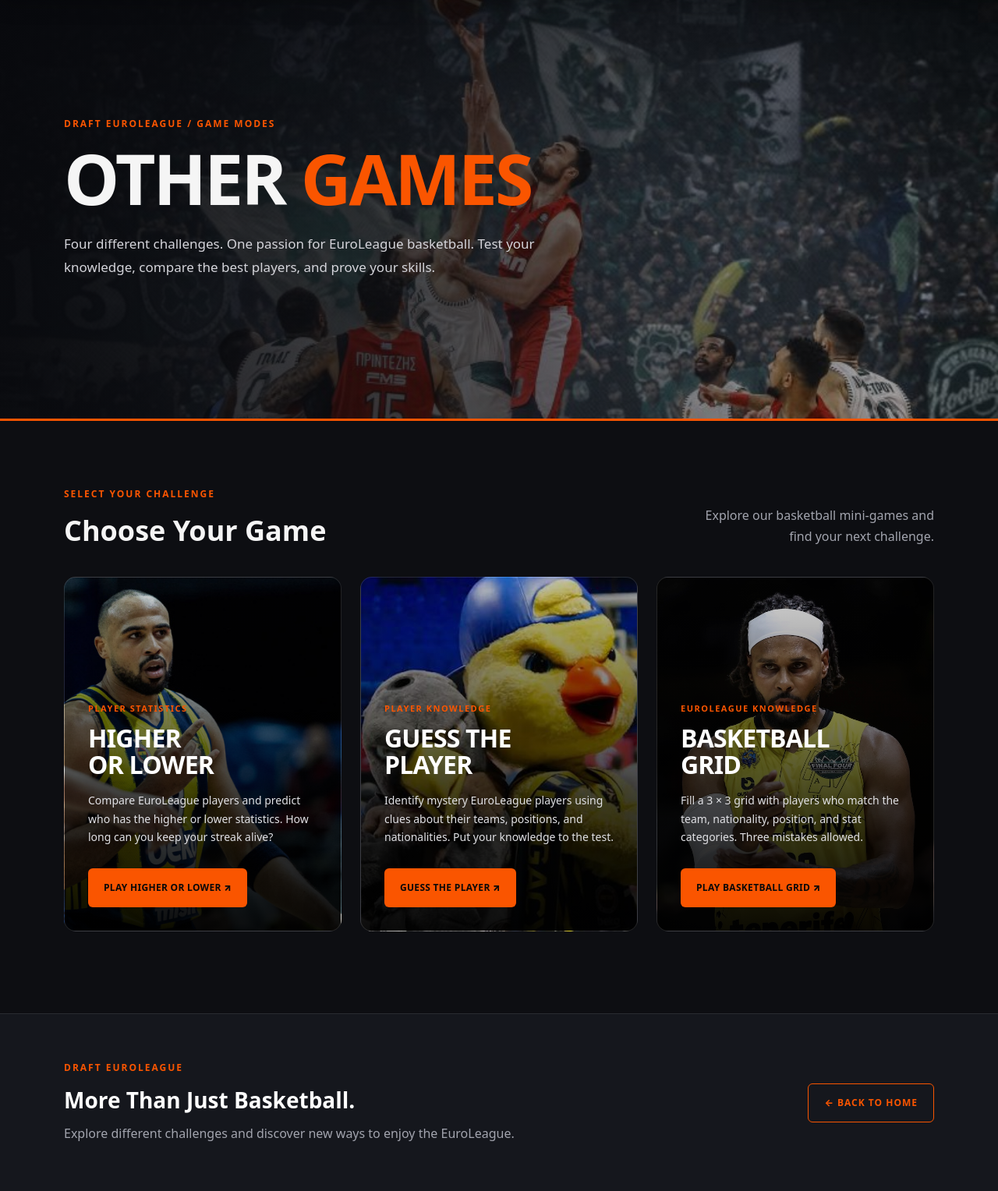
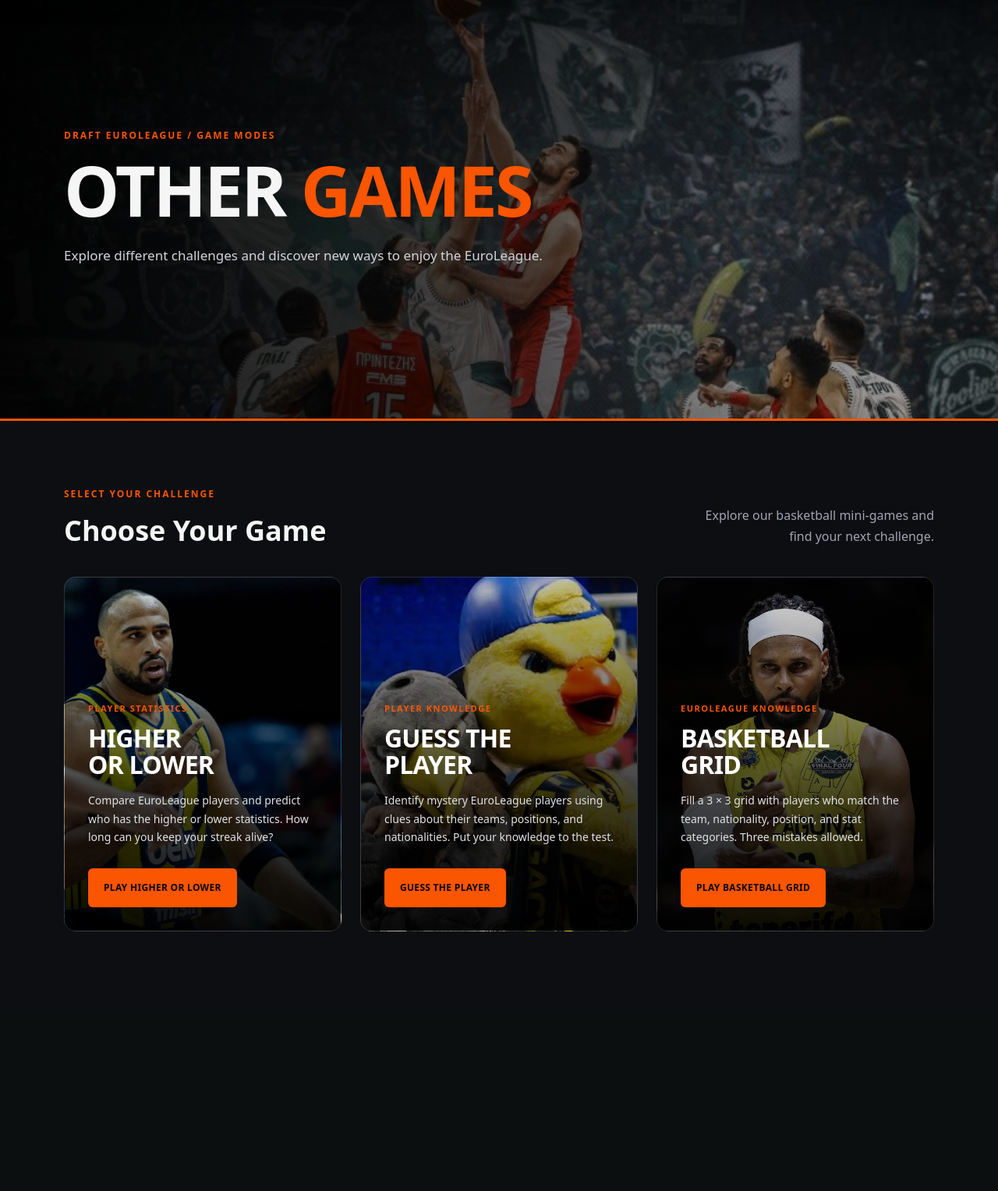
Before and after one commit to LucaBraje/ProjectWAD, a Flask app: page /other-games in a window 1280 px wide. Shown: the part 80-1608 px from the top of the page at 78% size. After the commit the page ends 1275 px from the top, so only its background shows below. Run offline with Flask 3, Linux system fonts and the light colour scheme.

Commit message:
design edits

```diff
--- a/static/css/other_games.css
+++ b/static/css/other_games.css
@@ -48,9 +48,9 @@ body {
     background-image:
         linear-gradient(
             90deg,
-            rgba(8, 9, 13, 0.94) 0%,
-            rgba(8, 9, 13, 0.73) 45%,
-            rgba(8, 9, 13, 0.22) 100%
+            rgba(0, 0, 0, 0.94) 0%,
+            rgba(0, 0, 0, 0.73) 45%,
+            rgba(0, 0, 0, 0.22) 100%
         ),
         url("../images/games/other_games_banner.jpg");
 
--- a/templates/basketball_grid.html
+++ b/templates/basketball_grid.html
@@ -42,7 +42,7 @@
                     </div>
                     <div class="actions">
                         <button id="give-up" type="button" class="secondary" disabled>GIVE UP</button>
-                        <button id="new-game" type="button">NEW GRID ↗</button>
+                        <button id="new-game" type="button">NEW GRID </button>
                     </div>
                 </div>
 
--- a/templates/draft.html
+++ b/templates/draft.html
@@ -50,7 +50,7 @@
                 <div id="clubStage" class="stage-panel" hidden>
                     <div class="stage-top">
                         <div>
-                            <div class="eyebrow">ROUND 1 / 6</div>
+
                             <h2>YOUR CLUB IDENTITY</h2>
                         </div>
                     </div>
--- a/templates/guess_the_player.html
+++ b/templates/guess_the_player.html
@@ -35,7 +35,7 @@
       <p class="gp-eyebrow">CLASSIC MODE</p>
       <h2>Think you know the league?</h2>
       <p>Choose a player. Green means the attribute matches. Red means it doesn't. An arrow shows whether the hidden player's rating is higher or lower.</p>
-      <button id="gp-start" class="gp-primary">START GAME ↗</button>
+      <button id="gp-start" class="gp-primary">START GAME </button>
     </div>
 
     <div id="gp-play" class="gp-hidden">
@@ -48,7 +48,7 @@
         <input id="gp-search" type="search" placeholder="Start typing a player name..." autocomplete="off" aria-autocomplete="list" aria-controls="gp-suggestions">
         <div id="gp-suggestions" class="gp-suggestions gp-hidden" role="listbox"></div>
         <p id="gp-selected-label" class="gp-selected-label">Select a player from the results.</p>
-        <button id="gp-submit" class="gp-primary" disabled>SUBMIT GUESS ↗</button>
+        <button id="gp-submit" class="gp-primary" disabled>SUBMIT GUESS </button>
       </div>
       <p class="gp-history-title">YOUR GUESSES <span id="gp-remaining">8 remaining</span></p>
       <div id="gp-history" class="gp-history"></div>
@@ -63,7 +63,7 @@
       <p id="gp-finish-message"></p>
       <div id="gp-answer" class="gp-answer"></div>
       <div id="gp-unlocks" class="gp-unlocks"></div>
-      <button id="gp-again" class="gp-primary">PLAY AGAIN ↗</button>
+      <button id="gp-again" class="gp-primary">PLAY AGAIN </button>
     </div>
   </section>
 </main>
--- a/templates/higher_or_lower.html
+++ b/templates/higher_or_lower.html
@@ -212,7 +212,7 @@
                         class="hl-primary-button"
                         type="button"
                     >
-                        START GAME ↗
+                        START GAME
                     </button>
 
                 </section>
@@ -422,7 +422,7 @@
                         class="hl-primary-button"
                         type="button"
                     >
-                        PLAY AGAIN ↗
+                        PLAY AGAIN
                     </button>
 
                 </section>
--- a/templates/other_games.html
+++ b/templates/other_games.html
@@ -1,28 +1,149 @@
 <!DOCTYPE html>
 <html lang="en">
+
 <head>
     <meta charset="UTF-8">
     <meta name="viewport" content="width=device-width, initial-scale=1.0">
+
     <title>Other Games | Draft EuroLeague</title>
+
     <link href="https://cdn.jsdelivr.net/npm/bootstrap@5.3.3/dist/css/bootstrap.min.css" rel="stylesheet">
     <link rel="stylesheet" href="{{ url_for('static', filename='css/navbar.css') }}">
     <link rel="stylesheet" href="{{ url_for('static', filename='css/other_games.css') }}">
 </head>
+
 <body>
+
     {% include 'navbar.html' %}
+
     <main class="other-games-page">
-<section class="games-hero"><div class="container games-hero-content">
+
+        <!-- HERO SECTION -->
+        <section class="games-hero">
+            <div class="container games-hero-content">
+
                 <p class="games-eyebrow">DRAFT EUROLEAGUE / GAME MODES</p>
+
                 <h1>OTHER <span>GAMES</span></h1>
-<p class="games-hero-description">Four different challenges. One passion for EuroLeague basketball. Test your knowledge, compare the best players, and prove your skills.</p>
 
-</div></section>
-<section class="games-section"><div class="container">
-<div class="games-section-heading"><div><p class="games-eyebrow">SELECT YOUR CHALLENGE</p><h2>Choose Your Game</h2></div><p class="games-section-description">Explore our basketball mini-games and find your next challenge.</p></div>
+                <p class="games-hero-description">
+                    Explore different challenges and discover new ways to enjoy the EuroLeague.
+                </p>
+
+            </div>
+        </section>
+
+        <!-- GAMES SECTION -->
+        <section class="games-section">
+            <div class="container">
+
+                <div class="games-section-heading">
+                    <div>
+                        <p class="games-eyebrow">SELECT YOUR CHALLENGE</p>
+                        <h2>Choose Your Game</h2>
+                    </div>
+
+                    <p class="games-section-description">
+                        Explore our basketball mini-games and find your next challenge.
+                    </p>
+                </div>
+
                 <div class="row g-4">
-<div class="col-lg-4 col-md-6"><a href="/games/higher-or-lower" class="games-feature-card games-feature-higher-lower"><div class="games-feature-content"><p class="games-feature-category">PLAYER STATISTICS</p><h3>HIGHER<br>OR LOWER</h3><p class="games-feature-description">Compare EuroLeague players and predict who has the higher or lower statistics. How long can you keep your streak alive?</p><span class="games-feature-button">PLAY HIGHER OR LOWER ↗</span></div></a></div>
-<div class="col-lg-4 col-md-6"><a href="/games/guess-the-player" class="games-feature-card games-feature-guess-player"><div class="games-feature-content"><p class="games-feature-category">PLAYER KNOWLEDGE</p><h3>GUESS THE<br>PLAYER</h3><p class="games-feature-description">Identify mystery EuroLeague players using clues about their teams, positions, and nationalities. Put your knowledge to the test.</p><span class="games-feature-button">GUESS THE PLAYER ↗</span></div></a></div>
-<div class="col-lg-4 col-md-6"><a href="{{ url_for('basketball_grid_page') }}" class="games-feature-card games-feature-tic-tac-toe"><div class="games-feature-content"><p class="games-feature-category">EUROLEAGUE KNOWLEDGE</p><h3>BASKETBALL<br>GRID</h3><p class="games-feature-description">Fill a 3 × 3 grid with players who match the team, nationality, position, and stat categories. Three mistakes allowed.</p><span class="games-feature-button">PLAY BASKETBALL GRID ↗</span></div></a></div>
-</div></div></section>
-<section class="games-bottom"><div class="container"><div class="games-bottom-content"><div><p class="games-eyebrow">DRAFT EUROLEAGUE</p><h2>More Than Just Basketball.</h2><p>Explore different challenges and discover new ways to enjoy the EuroLeague.</p></div><a href="{{ url_for('home') }}" class="games-back-button">← BACK TO HOME</a></div></div></section>
-</main></body></html>
+
+                    <!-- HIGHER OR LOWER -->
+                    <div class="col-lg-4 col-md-6">
+                        <a href="/games/higher-or-lower"
+                           class="games-feature-card games-feature-higher-lower">
+
+                            <div class="games-feature-content">
+
+                                <p class="games-feature-category">
+                                    PLAYER STATISTICS
+                                </p>
+
+                                <h3>
+                                    HIGHER<br>
+                                    OR LOWER
+                                </h3>
+
+                                <p class="games-feature-description">
+                                    Compare EuroLeague players and predict who has the higher or lower statistics.
+                                    How long can you keep your streak alive?
+                                </p>
+
+                                <span class="games-feature-button">
+                                    PLAY HIGHER OR LOWER
+                                </span>
+
+                            </div>
+                        </a>
+                    </div>
+
+                    <!-- GUESS THE PLAYER -->
+                    <div class="col-lg-4 col-md-6">
+                        <a href="/games/guess-the-player"
+                           class="games-feature-card games-feature-guess-player">
+
+                            <div class="games-feature-content">
+
+                                <p class="games-feature-category">
+                                    PLAYER KNOWLEDGE
+                                </p>
+
+                                <h3>
+                                    GUESS THE<br>
+                                    PLAYER
+                                </h3>
+
+                                <p class="games-feature-description">
+                                    Identify mystery EuroLeague players using clues about their teams,
+                                    positions, and nationalities. Put your knowledge to the test.
+                                </p>
+
+                                <span class="games-feature-button">
+                                    GUESS THE PLAYER
+                                </span>
+
+                            </div>
+                        </a>
+                    </div>
+
+                    <!-- BASKETBALL GRID -->
+                    <div class="col-lg-4 col-md-6">
+                        <a href="{{ url_for('basketball_grid_page') }}"
+                           class="games-feature-card games-feature-tic-tac-toe">
+
+                            <div class="games-feature-content">
+
+                                <p class="games-feature-category">
+                                    EUROLEAGUE KNOWLEDGE
+                                </p>
+
+                                <h3>
+                                    BASKETBALL<br>
+                                    GRID
+                                </h3>
+
+                                <p class="games-feature-description">
+                                    Fill a 3 × 3 grid with players who match the team, nationality,
+                                    position, and stat categories. Three mistakes allowed.
+                                </p>
+
+                                <span class="games-feature-button">
+                                    PLAY BASKETBALL GRID
+                                </span>
+
+                            </div>
+                        </a>
+                    </div>
+
+                </div>
+            </div>
+        </section>
+
+
+
+    </main>
+
+</body>
+</html>
```
Also changed, not shown: templates/index.html (+10 -14 lines), templates/profile.html (+2 -13 lines), instance/draft_euroleague.db. Lines whose indentation alone changed are shown as unchanged.
